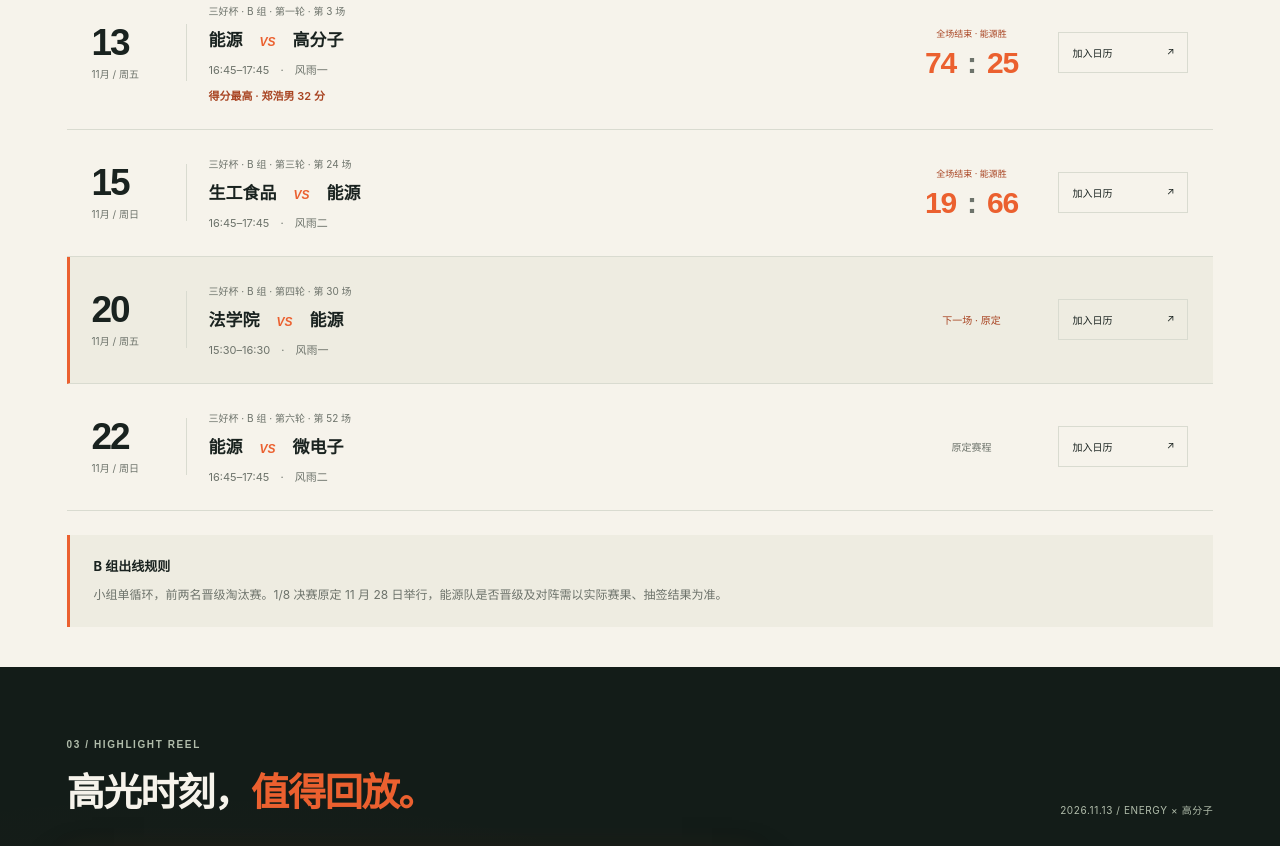
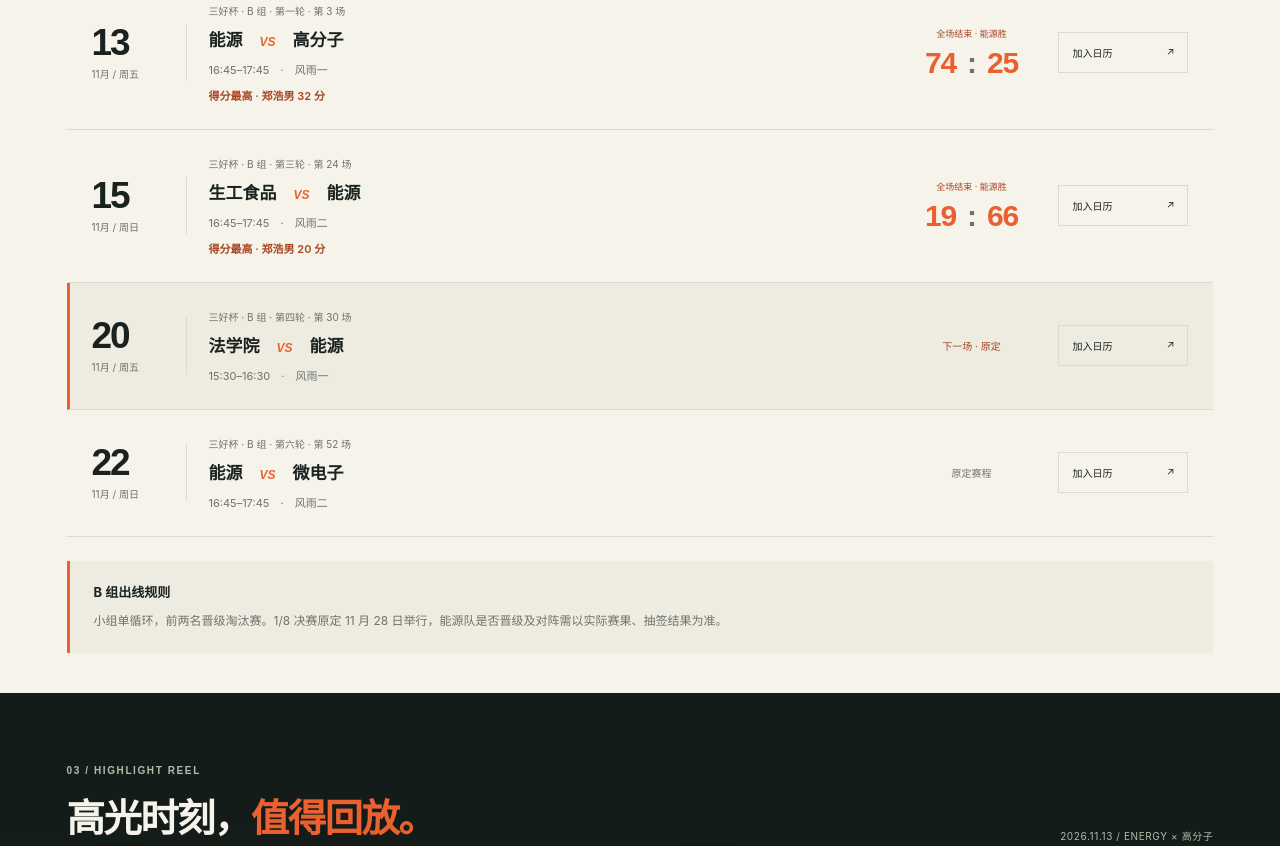
Before and after one commit to Ideal-111/energy-basketball, a plain HTML site: page index.html in a window 1280 px wide. Shown: the part 1374-2220 px from the top of the page. Drawn offline with Linux system fonts and the light colour scheme.

Commit message:
Add Zheng Haonan 20-point top scorer for the food engineering game

```diff
--- a/index.html
+++ b/index.html
@@ -74,7 +74,7 @@
       <div class="schedule-toolbar"><div class="filter-group" role="group" aria-label="筛选比赛"><button type="button" class="is-active" data-game-filter="all" aria-pressed="true">全部比赛</button><button type="button" data-game-filter="upcoming" aria-pressed="false">即将开赛</button><button type="button" data-game-filter="finished" aria-pressed="false">赛果回顾</button><button type="button" data-game-filter="past" aria-pressed="false">赛果待补</button></div><span class="data-label">2026 三好杯 · B 组小组赛</span></div>
       <div class="game-list" aria-live="polite">
         <article class="game-row" data-game-status="finished" data-game-start="2026-11-13T16:45:00+08:00" data-game-end="2026-11-13T17:45:00+08:00" data-game-result="74:25" data-game-number="3" data-game-title="能源 VS 高分子" data-game-court="浙江大学紫金港校区 · 风雨一"><div class="game-date"><strong>13</strong><span>11月 / 周五</span></div><div class="game-info"><span class="game-league">三好杯 · B 组 · 第一轮 · 第 3 场</span><h3>能源 <span class="versus">VS</span> 高分子</h3><p>16:45–17:45 <span>·</span> 风雨一</p><p class="game-top-scorer">得分最高 · 郑浩男 32 分</p></div><div class="game-result"><span class="game-tag">全场结束 · 能源胜</span><strong class="result-score" aria-label="能源74分，高分子25分">74 <span>:</span> 25</strong></div><button class="calendar-button" type="button" data-calendar aria-label="将11月13日能源对高分子比赛原定赛程加入日历">加入日历 <span aria-hidden="true">↗</span></button></article>
-        <article class="game-row" data-game-status="finished" data-game-start="2026-11-15T16:45:00+08:00" data-game-end="2026-11-15T17:45:00+08:00" data-game-result="19:66" data-game-number="24" data-game-title="生工食品 VS 能源" data-game-court="浙江大学紫金港校区 · 风雨二"><div class="game-date"><strong>15</strong><span>11月 / 周日</span></div><div class="game-info"><span class="game-league">三好杯 · B 组 · 第三轮 · 第 24 场</span><h3>生工食品 <span class="versus">VS</span> 能源</h3><p>16:45–17:45 <span>·</span> 风雨二</p></div><div class="game-result"><span class="game-tag">全场结束 · 能源胜</span><strong class="result-score" aria-label="生工食品19分，能源66分">19 <span>:</span> 66</strong></div><button class="calendar-button" type="button" data-calendar aria-label="将11月15日生工食品对能源比赛原定赛程加入日历">加入日历 <span aria-hidden="true">↗</span></button></article>
+        <article class="game-row" data-game-status="finished" data-game-start="2026-11-15T16:45:00+08:00" data-game-end="2026-11-15T17:45:00+08:00" data-game-result="19:66" data-game-number="24" data-game-title="生工食品 VS 能源" data-game-court="浙江大学紫金港校区 · 风雨二"><div class="game-date"><strong>15</strong><span>11月 / 周日</span></div><div class="game-info"><span class="game-league">三好杯 · B 组 · 第三轮 · 第 24 场</span><h3>生工食品 <span class="versus">VS</span> 能源</h3><p>16:45–17:45 <span>·</span> 风雨二</p><p class="game-top-scorer">得分最高 · 郑浩男 20 分</p></div><div class="game-result"><span class="game-tag">全场结束 · 能源胜</span><strong class="result-score" aria-label="生工食品19分，能源66分">19 <span>:</span> 66</strong></div><button class="calendar-button" type="button" data-calendar aria-label="将11月15日生工食品对能源比赛原定赛程加入日历">加入日历 <span aria-hidden="true">↗</span></button></article>
         <article class="game-row next-game" data-game-status="upcoming" data-game-start="2026-11-20T15:30:00+08:00" data-game-end="2026-11-20T16:30:00+08:00" data-game-number="30" data-game-title="法学院 VS 能源" data-game-court="浙江大学紫金港校区 · 风雨一"><div class="game-date"><strong>20</strong><span>11月 / 周五</span></div><div class="game-info"><span class="game-league">三好杯 · B 组 · 第四轮 · 第 30 场</span><h3>法学院 <span class="versus">VS</span> 能源</h3><p>15:30–16:30 <span>·</span> 风雨一</p></div><span class="game-tag">下一场 · 原定</span><button class="calendar-button" type="button" data-calendar aria-label="将11月20日法学院对能源比赛原定赛程加入日历">加入日历 <span aria-hidden="true">↗</span></button></article>
         <article class="game-row" data-game-status="upcoming" data-game-start="2026-11-22T16:45:00+08:00" data-game-end="2026-11-22T17:45:00+08:00" data-game-number="52" data-game-title="能源 VS 微电子" data-game-court="浙江大学紫金港校区 · 风雨二"><div class="game-date"><strong>22</strong><span>11月 / 周日</span></div><div class="game-info"><span class="game-league">三好杯 · B 组 · 第六轮 · 第 52 场</span><h3>能源 <span class="versus">VS</span> 微电子</h3><p>16:45–17:45 <span>·</span> 风雨二</p></div><span class="game-tag neutral">原定赛程</span><button class="calendar-button" type="button" data-calendar aria-label="将11月22日能源对微电子比赛原定赛程加入日历">加入日历 <span aria-hidden="true">↗</span></button></article>
         <p id="game-empty" class="empty-state" hidden>当前筛选下没有比赛。</p>
```
